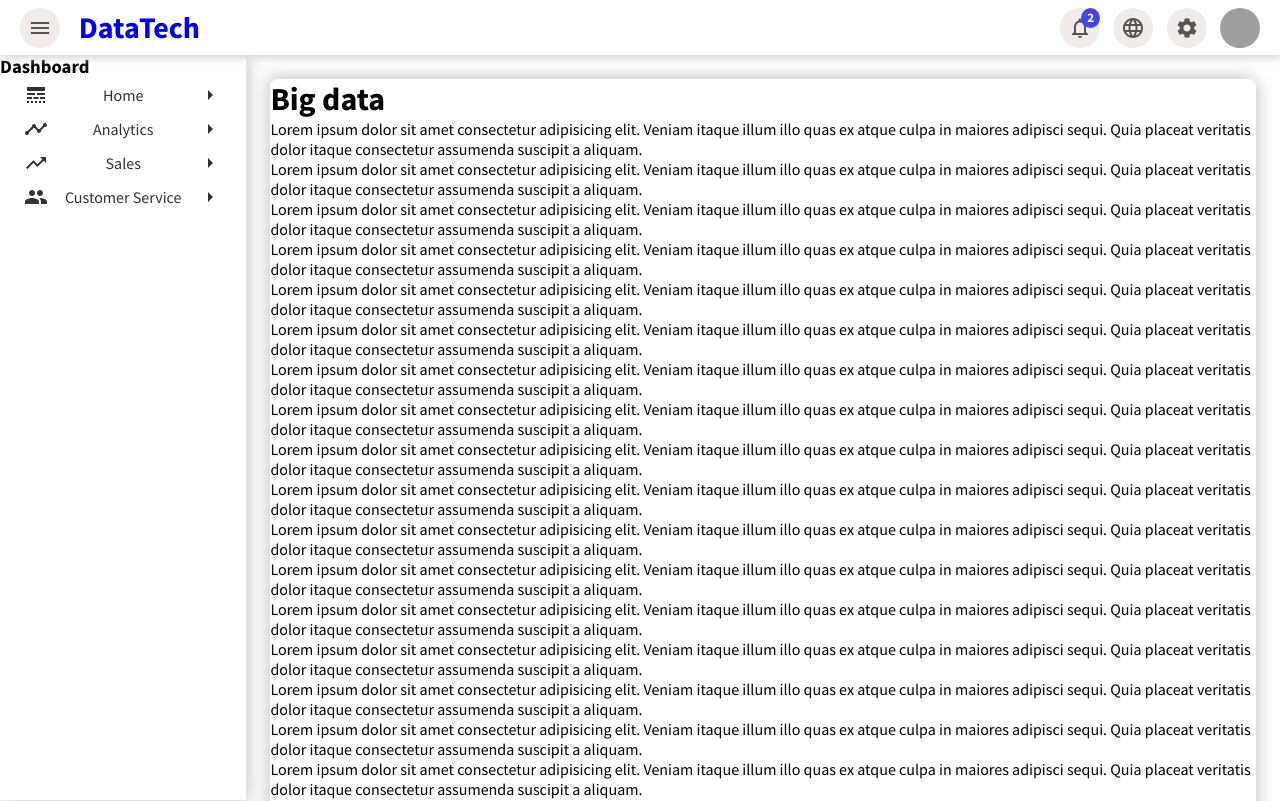
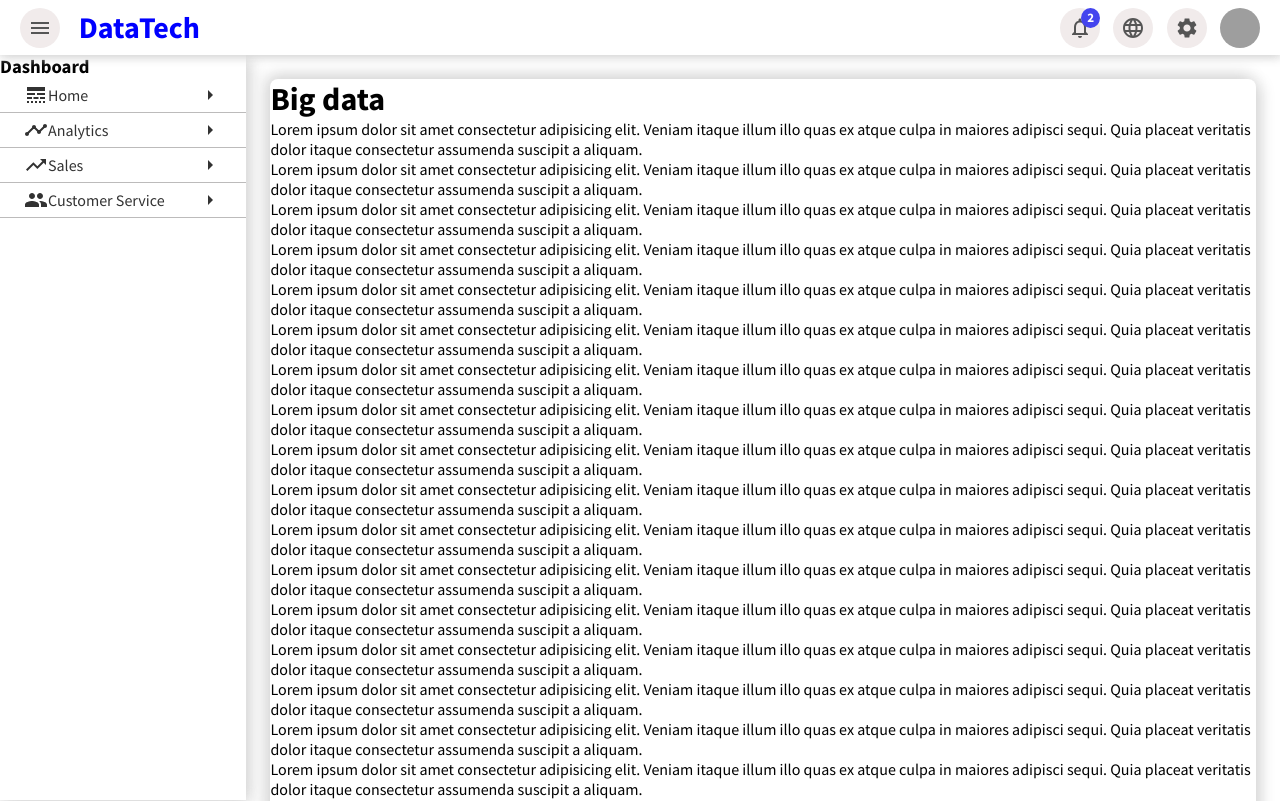
Before and after one commit to Bahtiyorjon1997/Admin-Dashboard-with-ReactJS, a React (Create React App) app: page / in a window 1280 px wide. Shown: the top 801 px of the page. Built offline with nearby package versions, Linux system fonts and the light colour scheme; grey boxes are pictures that could not be loaded.

Commit message:
side bar fix

```diff
--- a/src/components/SideBar/SideBar.css
+++ b/src/components/SideBar/SideBar.css
@@ -15,4 +15,14 @@
   align-items: center;
   justify-content: space-between;
   opacity: 0.8;
+  border-bottom: 1px solid rgb(172, 171, 171);
 }
+
+.sidebarListItem > .listWrapper {
+  display: flex;
+  align-items: center;
+}
+
+.sidebarListItem > span {
+  padding-left: 5px;
+}
--- a/src/components/SideBar/SideBar.js
+++ b/src/components/SideBar/SideBar.js
@@ -16,23 +16,35 @@ const SideBar = () => {
           <h3>Dashboard</h3>
           <ul className="sidebarList">
             <li className="sidebarListItem">
-              <LineStyle />
-              Home
+              <div className="listWrapper">
+                <LineStyle />
+                <span className="title">Home</span>
+              </div>
+
               <ArrowRightSharp />
             </li>
             <li className="sidebarListItem">
-              <Timeline />
-              Analytics
+              <div className="listWrapper">
+                <Timeline />
+                <span className="title">Analytics</span>
+              </div>
+
               <ArrowRightSharp />
             </li>
             <li className="sidebarListItem">
-              <TrendingUp />
-              Sales
+              <div className="listWrapper">
+                <TrendingUp />
+                <span className="title">Sales</span>
+              </div>
+
               <ArrowRightSharp />
             </li>
             <li className="sidebarListItem">
-              <People />
-              Customer Service
+              <div className="listWrapper">
+                <People />
+                <span className="title">Customer Service</span>
+              </div>
+
               <ArrowRightSharp />
             </li>
           </ul>
```
